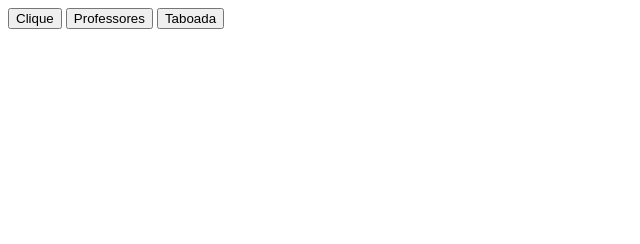
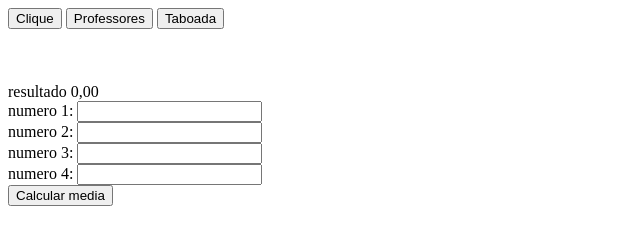
Before and after one commit to Luizfernandouu/primeirob_3t, a plain HTML site: page index.html in a window 1280 px wide. Shown: the whole page, without its empty margins (0-640 px from the left). Drawn offline with Linux system fonts and the light colour scheme.

Commit message:
Update index.html

```diff
--- a/index.html
+++ b/index.html
@@ -13,6 +13,16 @@
     <button onclick="escreva()">Clique</button>
     <button onclick="mostraLista()">Professores</button>
     <button onclick="multiplica()">Taboada</button>
+
+    <br><br><br><br>
+<span id="result">resultado 0,00</span><br>
+numero 1: <input id="n1" type="text"><br>
+numero 2: <input id="n2" type="text"><br>
+numero 3: <input id="n3" type="text"><br>
+numero 4: <input id="n4" type="text"><br>
+
+
+<button onclick="media()">Calcular media</button>
+
 </body>
-
 </html>
```
